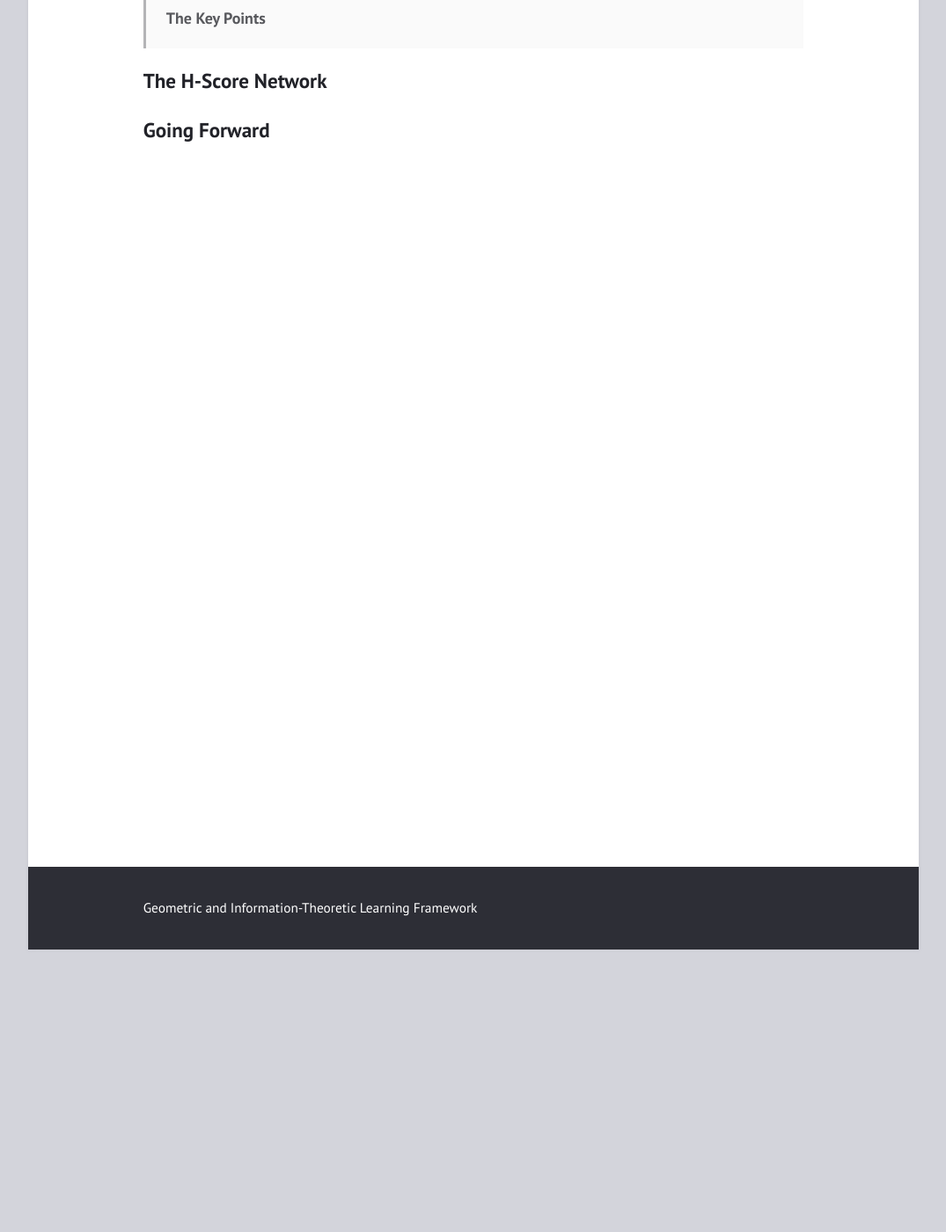
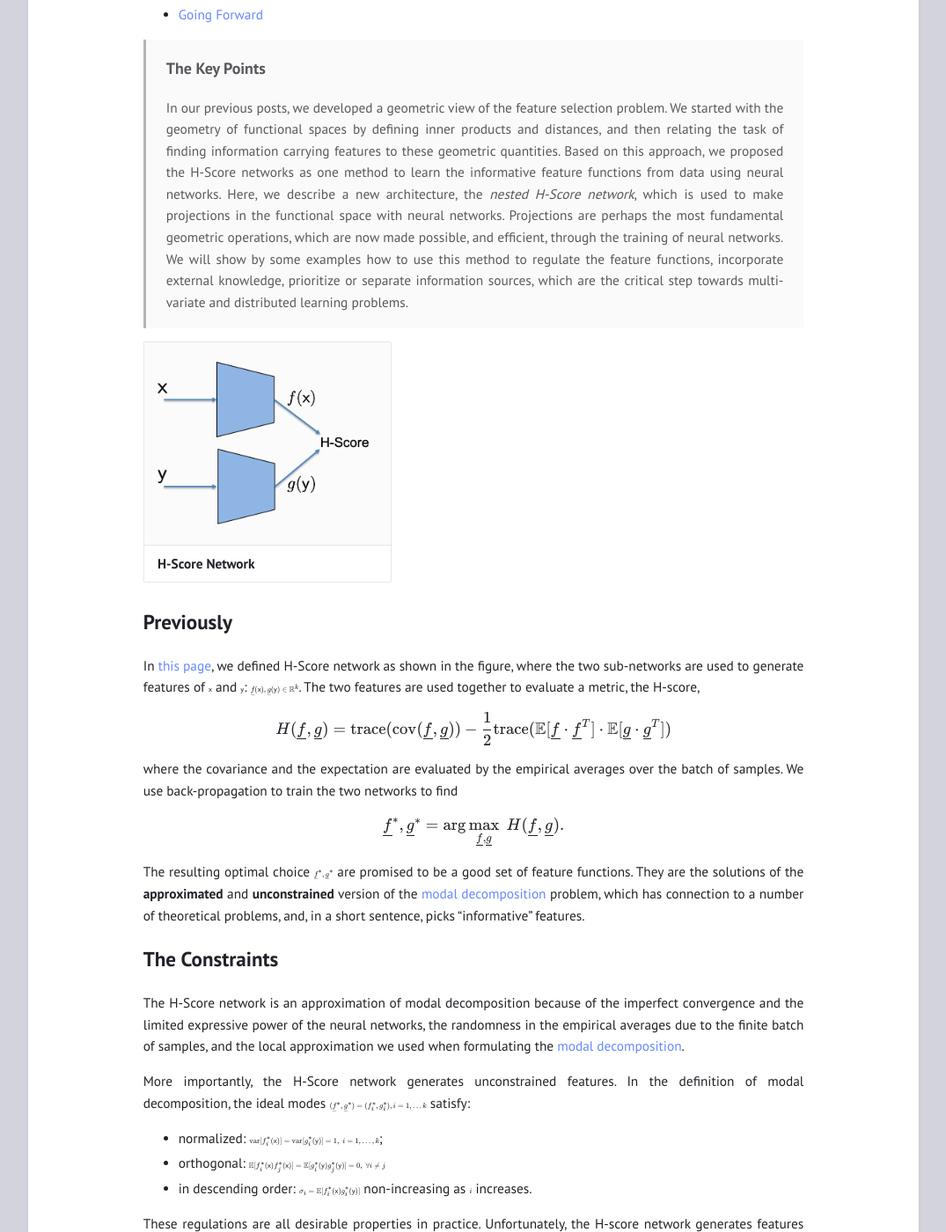
Before and after one commit to gilearning/gilearning.github.io, a Jekyll site: the page built from _posts/2022-09-08-NestedHScore.md, in a window 1280 px wide and 1400 px high, scrolled down 321 px. Shown: the whole window at 88% size, without its empty margins (102-1177 px from the left). Built offline with Jekyll 4.4.1, drawn with Linux system fonts in a browser that asks for light colours; formulas are drawn with MathJax 3; some of the changed text lies outside the part shown.

Commit message:
starting nested H-score

```diff
--- a/_posts/2022-09-08-NestedHScore.md
+++ b/_posts/2022-09-08-NestedHScore.md
@@ -9,14 +9,46 @@ layout: post
 {:toc}
 
 > ### The Key Points
->
+> In our previous posts, we developed a geometric view of the feature selection problem. We started with the geometry of functional spaces by defining inner products and distances, and then relating the task of finding information carrying features to these geometric quantities. Based on this approach, we proposed the H-Score networks as one method to learn the informative feature functions from data using neural networks. Here, we describe a new architecture, the _nested H-Score network_, which is used to make projections in the functional space with neural networks. Projections are perhaps the most fundamental geometric operations, which are now made possible, and efficient, through the training of neural networks. We will show by some examples how to use this method to regulate the feature functions, incorporate external knowledge, prioritize or separate information sources, which are the critical step towards multi-variate and distributed learning problems.
 
 
+|![test image](/assets/Hscorenetwork.png){: width="250" }|
+|<b> H-Score Network </b>|
 
-## The H-Score Network
+## Previously
+In [this page](https://gilearning.github.io/HScore/), we defined H-Score network as shown in the figure, where the two sub-networks are used to generate features of $\mathsf x$ and $\mathsf y$: $\underline{f}(\mathsf x), \underline{g}(\mathsf y)\in \mathbb R^k$. The two features are used together to evaluate a metric, the H-score,
 
+$$
+H(\underline{f}, \underline{g}) =\mathrm{trace} (\mathrm{cov} (\underline{f}, \underline{g})) - \frac{1}{2} \mathrm{trace}(\mathbb E[\underline{f} \cdot \underline{f}^T] \cdot \mathbb E[\underline{g} \cdot \underline{g}^T])
+$$
 
+where the covariance and the expectation are evaluated by the empirical averages over the batch of samples. We use back-propagation to train the two networks to find
 
+$$
+\underline{f}^\ast, \underline{g}^\ast = \arg\max_{\underline{f}, \underline{g}} \; H(\underline{f}, \underline{g}).
+$$
 
+The resulting optimal choice $\underline{f}^\ast, \underline{g}^\ast$ are promised to be a good set of feature functions. They are the solutions of the **approximated** and **unconstrained** version of the [modal decomposition](https://gilearning.github.io/ModalDecomposition/) problem, which has connection to a number of theoretical problems, and, in a short sentence, picks "informative" features.
+
+## The Constraints
+The H-Score network is an approximation of modal decomposition because of the imperfect convergence and the limited expressive power of the neural networks, the randomness in the empirical averages due to the finite batch of samples, and the local approximation we used when formulating the [modal decomposition](https://gilearning.github.io/ModalDecomposition/).
+
+More importantly, the H-Score network generates unconstrained features. In the definition of modal decomposition, the ideal modes $(\underline{f}^\ast, \underline{g}^\ast) = \{(f^\ast_i, g^\ast_i), i=1, \ldots k \}$ satisfy:
+
+* normalized: $\mathrm{var}[f_i^\ast (\mathsf x)] = \mathrm{var}[g_i^\ast(\mathsf y)] = 1, \; i=1, \ldots, k$;
+* orthogonal: $\mathbb E[f_i^\ast(\mathsf x)f_j^\ast(\mathsf x)] = \mathbb E[g_i^\ast(\mathsf y)g_j^\ast(\mathsf y)] =0 , \; \forall i \neq j$
+* in descending order: $\sigma_i = \mathbb E[f^\ast_i(\mathsf x)g^\ast_i(\mathsf y)]$ non-increasing as $i$ increases.
+
+These regulations are all desirable properties in practice. Unfortunately, the H-score network generates features that in general without these constraints. This can be easily seen from the definition: for any invertible matrix $A \in \mathbb R^{k\times k}$,
+
+$$
+H(\underline{f}, \underline{g}) = H(A\underline{f}, A^{-1} \underline{g})
+$$
+
+That is, any linear combination of the $k$ feature functions in $\underline{f}$ can be cancelled by a corresponding inverse linear transform on $\underline{g}$, which result in an equivalent solution. Thus H-score cannot distinguish between such solutions. As a result, the best thing we can hope is to get a collection of feature functions that span the same subspace as the optimal choices for the modal decomposition problem.
+
+The idea of viewing the subspace spanned by a collection of features as the carrier of information is itself worth some discussions. In this page, however, we will focus on how to modify the H-Score network to enforce some of these constraints. It turns out that the key is to have a new operation to make **projections** of feature functions.
+
+## Nested H-Score
 
 ## Going Forward
```
